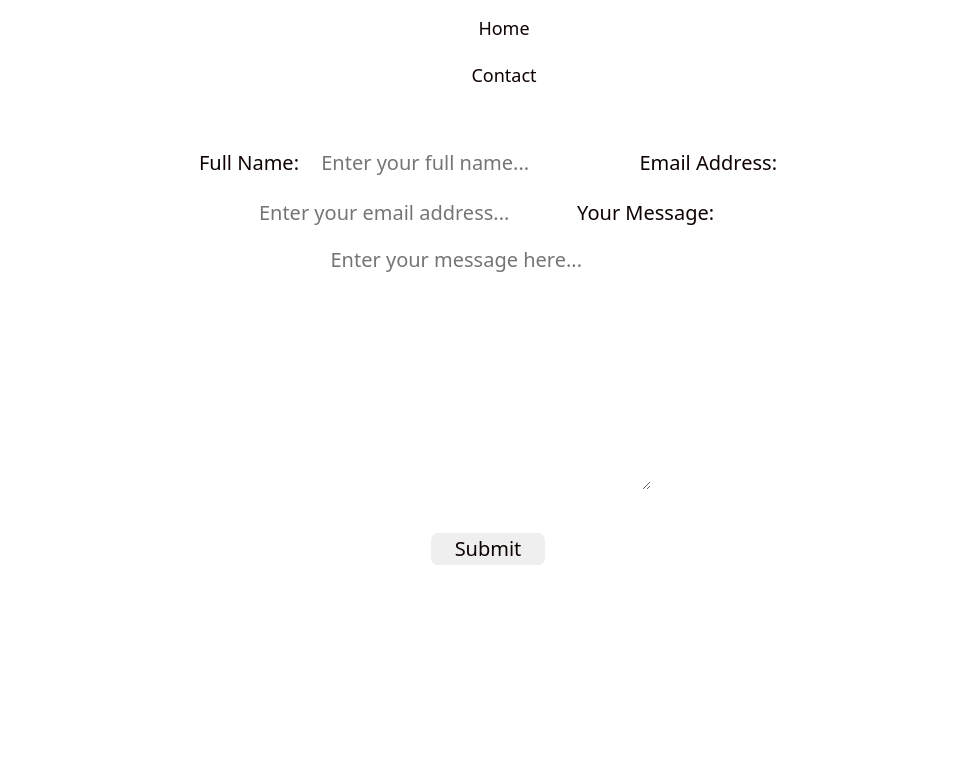
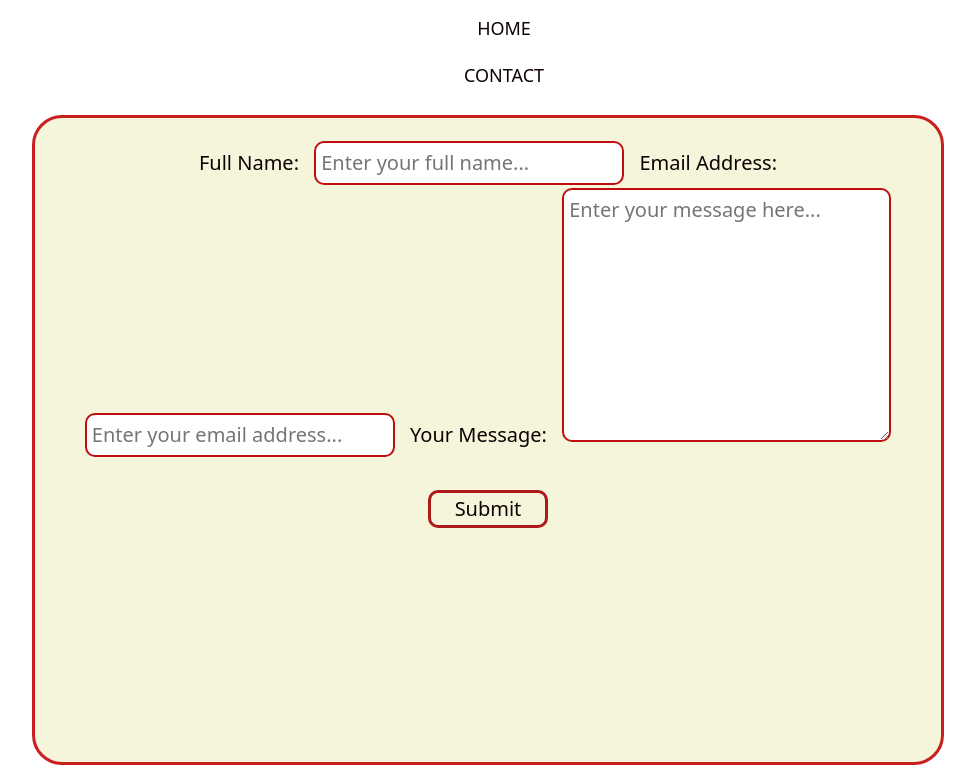
Before and after one commit to BegumDev/Project-Milestone-2, a plain HTML site: page contact.html in a window 1280 px wide. Shown: the part 79-844 px from the top of the page, without its empty margins (152-1127 px from the left). Drawn offline with nearby package versions, Linux system fonts and the light colour scheme.

Commit message:
Style contact-form

```diff
--- a/assets/css/style.css
+++ b/assets/css/style.css
@@ -21,7 +21,8 @@
 .menu li{
     list-style: none;
     padding: 10px;
-    font-size: 18px;s
+    font-size: 18px;
+    text-transform: uppercase;
 }
 .menu a{
     text-decoration: none;
@@ -48,7 +49,7 @@
 }
 .time-box{
     border: 2px solid #7777;
-    background-color: rgb(11, 218, 218);
+    background-color: rgb(177, 77, 77);
     height: 90px;
     width: 75px;
     text-align: center;
@@ -65,6 +66,7 @@
 .word-display{
     font-size: 40px;
     border: 4px solid #ffffff;
+    border-radius: 30px;
     height: 100px;
     width: 200px;
     margin: 0 auto;
@@ -77,6 +79,11 @@
     width: 80%;
     margin: 0 auto;
     height: 50px;
+    border: 4px solid #ffffff;
+    border-radius: 30px;
+    padding-left: 25px;
+    padding-right: 25px;
+    text-align: center;
 }
 .message{
     margin-top: 20px;
@@ -95,14 +102,15 @@
 /*==================================================================*/
 
 .contact-form {
-    width: 70%;
+    width: 80%;
     height: 650px;
-    border: 3px solid #ffffff;
+    border: 3px solid #ca1f1f;
     border-radius: 30px;
     padding: 20px;
     font-size: 20px;
     text-align: center;
     margin: auto;
+    background-color: beige;
 }
 
 label {
@@ -112,17 +120,18 @@ label {
 .name,
 .email,
 .text-area {
-    border: 2px solid white;
+    border: 2px solid rgb(190, 14, 14);
     border-radius: 10px;
     padding: 5px;
     margin: 0 auto;
 }
 
 .submit {
-    border: 3px solid #ffffff;
+    border: 3px solid #ad1919;
     border-radius: 10px;
     margin: 0 auto;
     width: 120px;
+    background-color: beige;
 }
 
 
--- a/contact.html
+++ b/contact.html
@@ -50,7 +50,7 @@
                         <label for="email" id="email">Email Address:</label>
                         <input type="email" class="email" name="emailaddress" required placeholder="Enter your email address...">
                         <label for="text-area" id="text-area">Your Message:</label>
-                        <textarea rows="8" cols="25" id="message" class="text-area" placeholder="Enter your message here..." required></textarea>
+                        <textarea rows="8" cols="25" id="message-box" class="text-area" placeholder="Enter your message here..." required></textarea>
                         <br>
                         <br>
                         <button onclick="sendMail()" class="submit">Submit</button>
```
